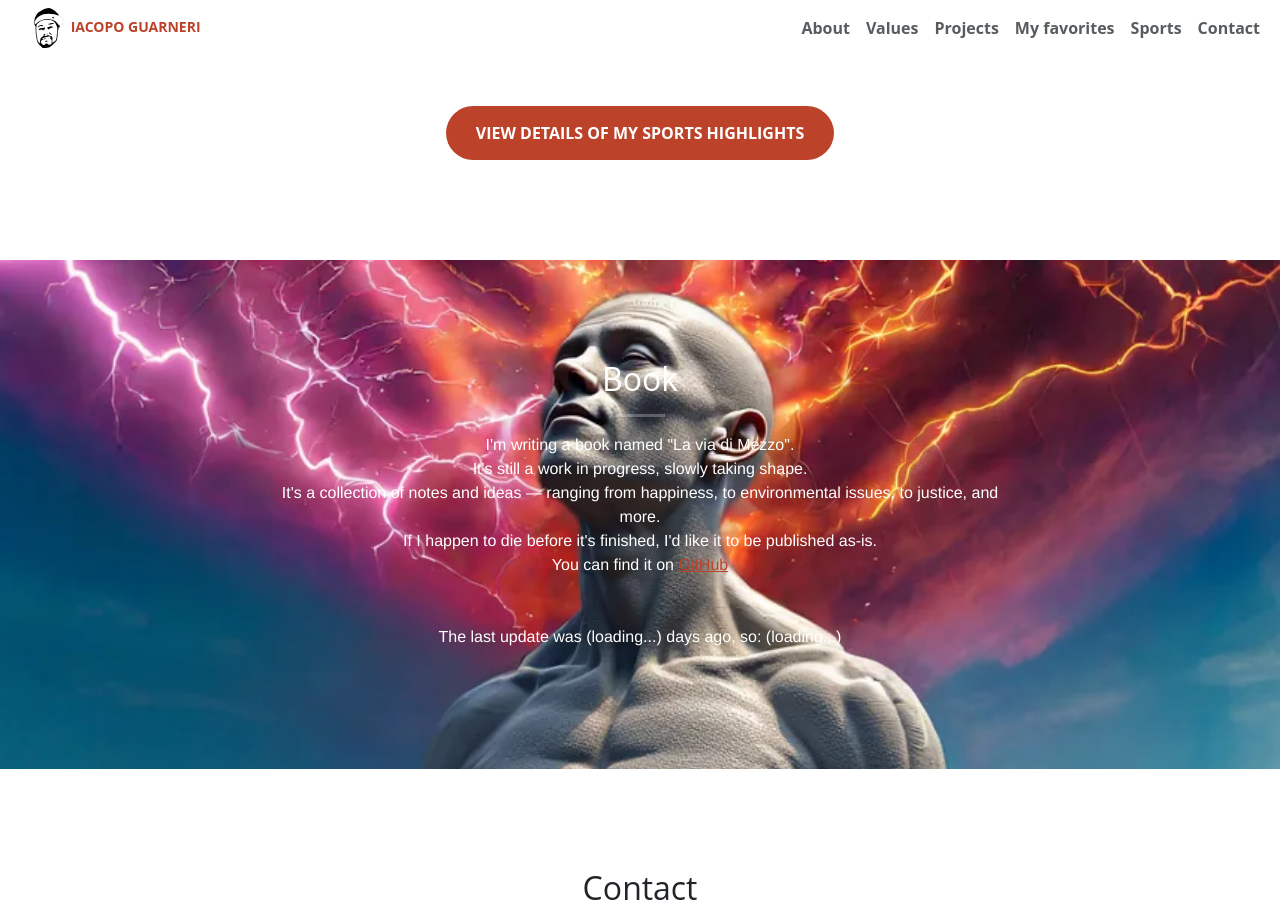
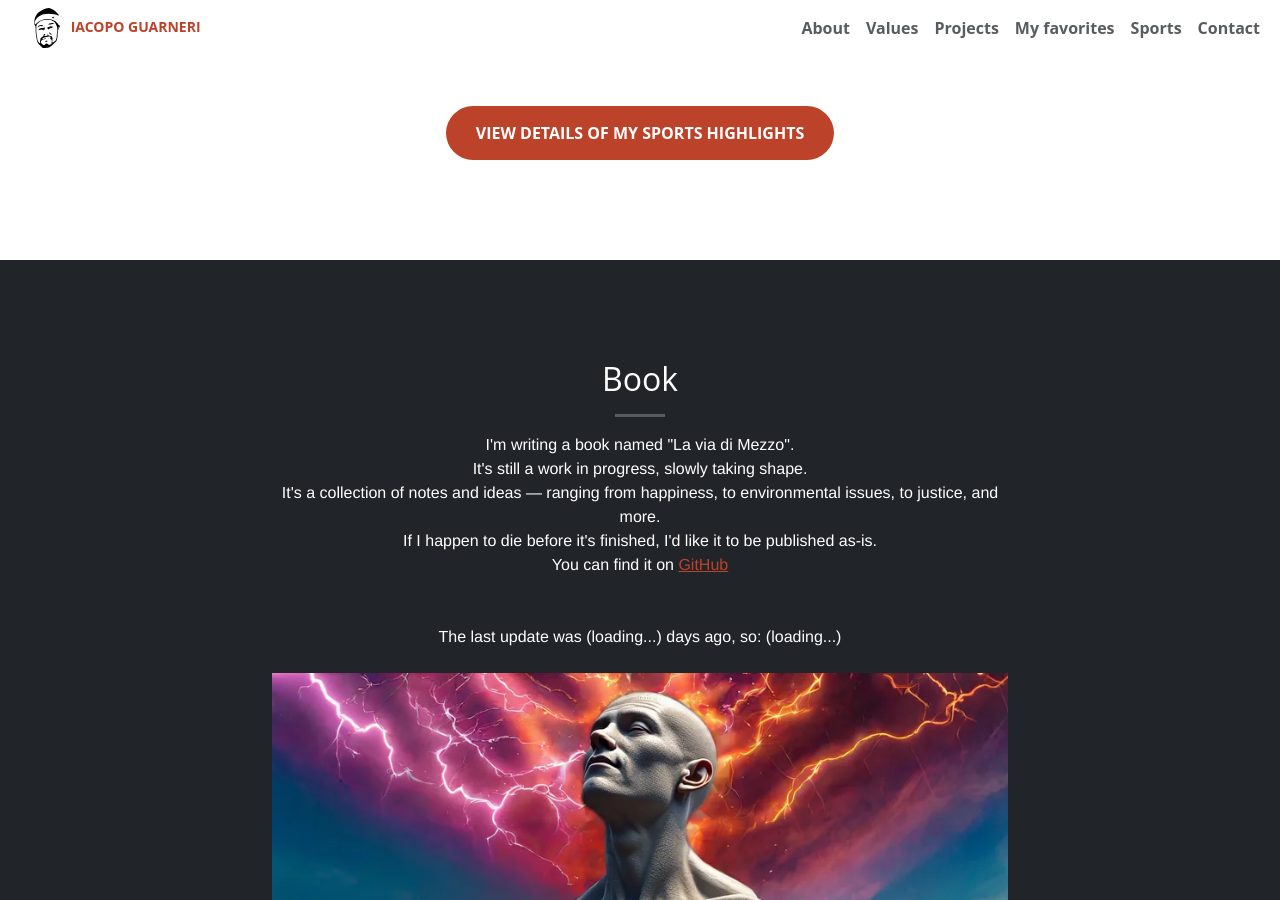
Before and after one commit to iacoposk8/iacoposk8.github.io, a Jekyll site: the page built from index.html, in a window 1280 px wide and 900 px high, scrolled down 3158 px. Built offline with Jekyll 4.4.1, drawn with Linux system fonts in a browser that asks for light colours.

Commit message:
Update book.html

```diff
--- a/_includes/book.html
+++ b/_includes/book.html
@@ -1,4 +1,4 @@
-<section id="book" style='background-image:url("img/Book.webp"); background-size:cover; background-attachment: fixed; color:#fff;'>
+<section id="book" class="bg-dark">
     <div class="container">
         <div class="row">
             <div class="col-lg-8 col-lg-offset-2 text-center mx-auto">
@@ -10,7 +10,9 @@ It's a collection of notes and ideas — ranging from happiness, to environmenta
 If I happen to die before it's finished, I'd like it to be published as-is.<br />
 You can find it on <a href="https://github.com/iacoposk8/ViaDiMezzo" target="_blank">GitHub</a><br /><br /><br />
 
-                    The last update was <span id="book_days">(loading...)</span> days ago, so: <span id="book_actions">(loading...)</span>
+                    The last update was <span id="book_days">(loading...)</span> days ago, so: <span id="book_actions">(loading...)</span><br /><br />
+
+                    <img src="img/Book.webp" alt="cover of my book" />
                 </p>
             </div>
         </div>
```
